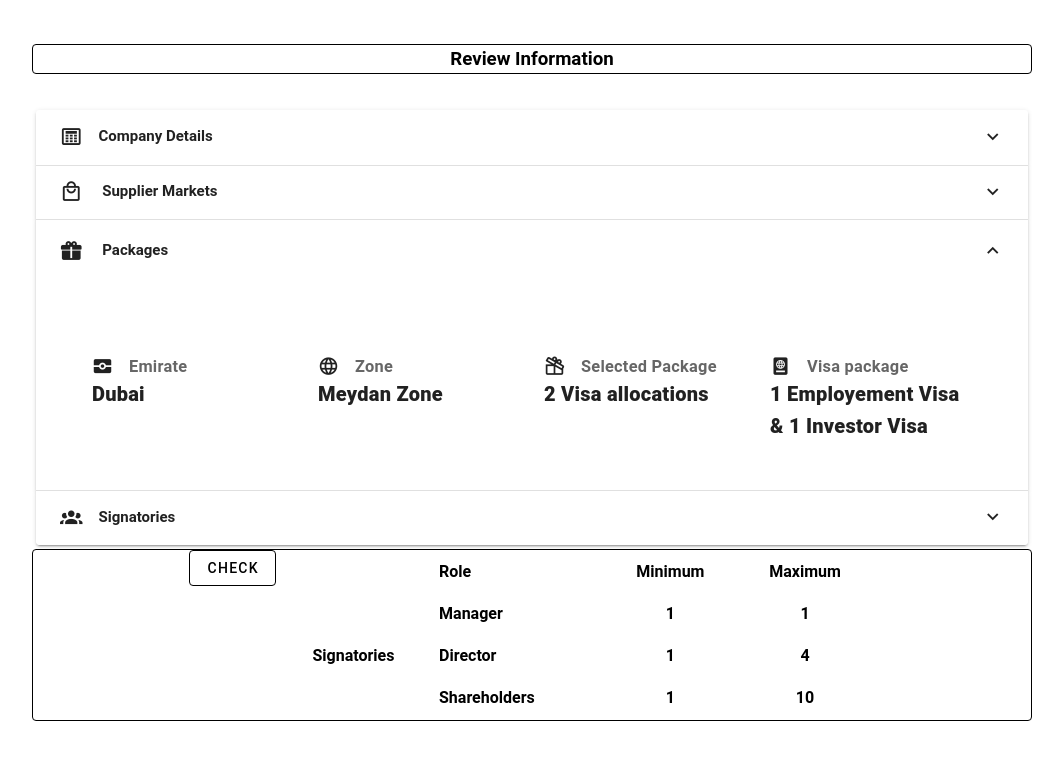
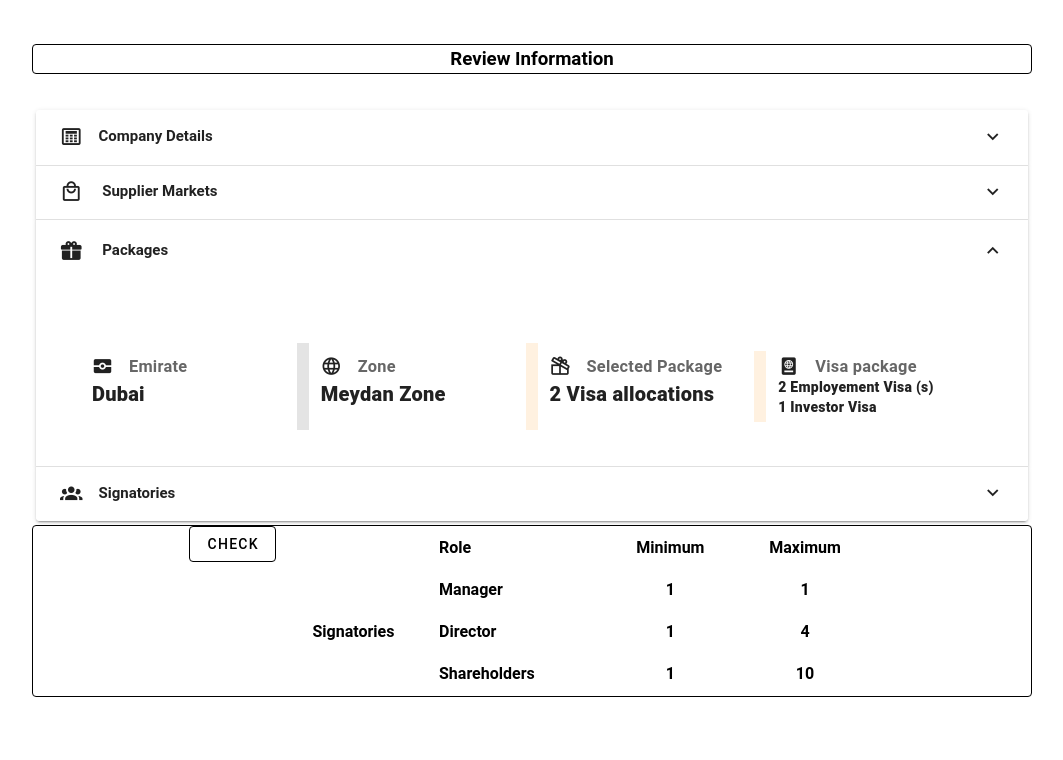
Before and after one commit to jasonkiptoo/learn-store, a Nuxt app: page /review in a window 1280 px wide. Both pictures are taken after a click on the button "Packages". Shown: the top 760 px of the page, without its empty margins (108-1171 px from the left). Built offline with nearby package versions, Linux system fonts and the light colour scheme.

Commit message:
edit on the signatories data display

```diff
--- a/pages/review/index.vue
+++ b/pages/review/index.vue
@@ -214,6 +214,7 @@
                     <div class="name text-h6 font-weight-black">Dubai</div>
                   </div>
                 </v-col>
+                <v-divider thickness="12" vertical></v-divider>
                 <v-col>
                   <div class="cont text-body-2 d-fle align-center">
                     <div class="ic d-flex align-center">
@@ -223,6 +224,8 @@
                     <div class="name text-h6 font-weight-black">Meydan Zone</div>
                   </div>
                 </v-col>
+                <v-divider thickness="12" color="warning" vertical></v-divider>
+
 
                 <v-col>
                   <div class="cont text-body-2 d-fle align-center">
@@ -233,6 +236,8 @@
                     <div class="name text-h6 font-weight-black">2 Visa allocations</div>
                   </div>
                 </v-col>
+                <v-divider inset thickness="12" color="warning" vertical></v-divider>
+
 
                 <v-col>
                   <div class="cont text-body-2 d-fle align-center">
@@ -240,7 +245,8 @@
                       <v-icon class="mr-4">mdi-passport</v-icon>
                       <h3 class="text-medium-emphasis">Visa package</h3>
                     </div>
-                    <div class="name text-h6 font-weight-black">1 Employement Visa & 1 Investor Visa</div>
+                    <div class="name font-weight-black">2 Employement Visa (s)</div>
+                    <div class="name font-weight-black">1 Investor Visa</div>
                   </div>
                 </v-col>
 
@@ -258,11 +264,11 @@
           <v-expansion-panel-text>
             <v-list lines="one">
               <v-list-item
-                v-for="n in 3"
+                v-for="n in companyDetails.signatories"
                 :key="n"
-                :title="'John Doe ' + n"
-                subtitle="Manager"
-                prepend-avatar="https://randomuser.me/api/portraits/women/8.jpg"
+                :title="n.name"
+                :subtitle="n.role"
+                :prepend-avatar="n.avatar"
               >
               </v-list-item>
               <!-- :prepend-avatar="https://randomuser.me/api/portraits/women/8.jpg" -->
@@ -455,18 +461,18 @@
   },
   signatories: [
     {
-      name: "John Doe 1",
+      name: "Avila Johnes",
       role: "Manager",
       avatar: "https://randomuser.me/api/portraits/women/8.jpg",
     },
     {
-      name: "John Doe 2",
-      role: "Manager",
+      name: "maruki Suziki",
+      role: "Director",
       avatar: "https://randomuser.me/api/portraits/women/8.jpg",
     },
     {
-      name: "John Doe 3",
-      role: "Manager",
+      name: "Angel Akii",
+      role: "Share Holder",
       avatar: "https://randomuser.me/api/portraits/women/8.jpg",
     },
   ],
```
